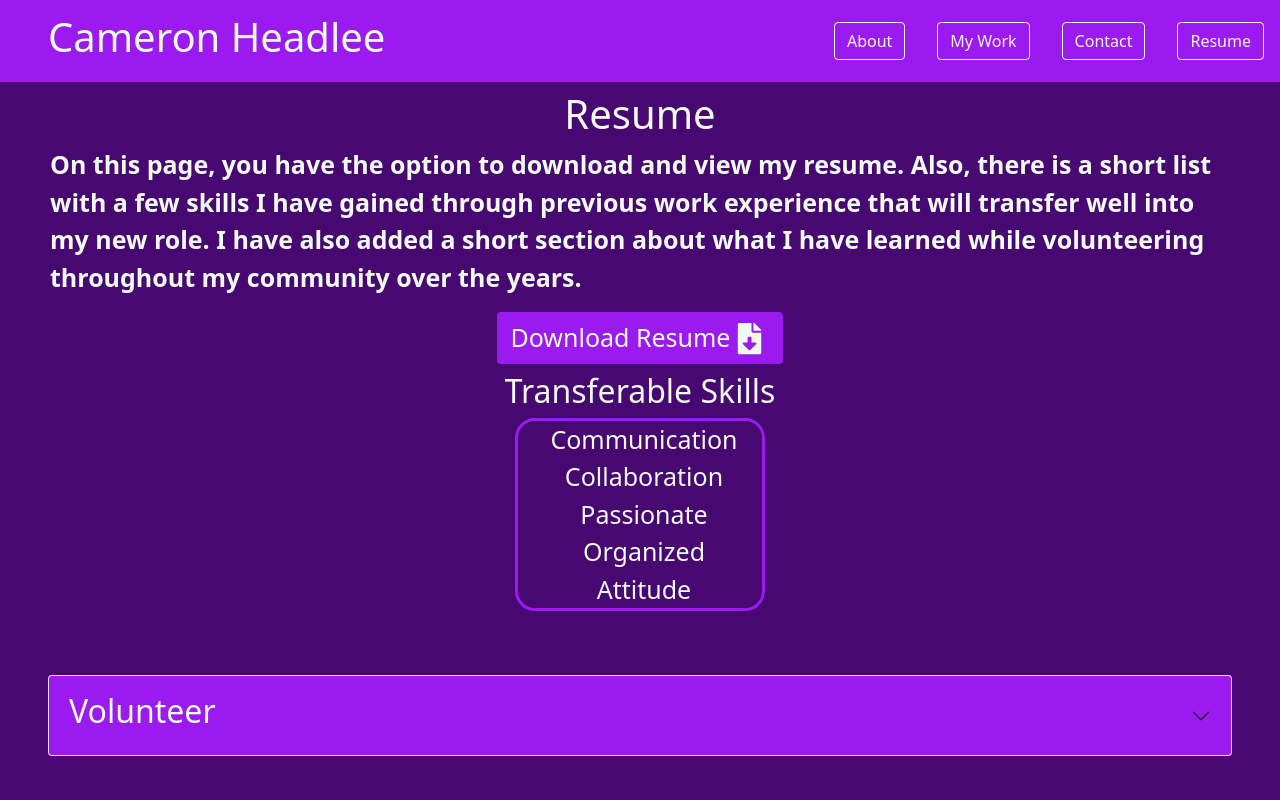
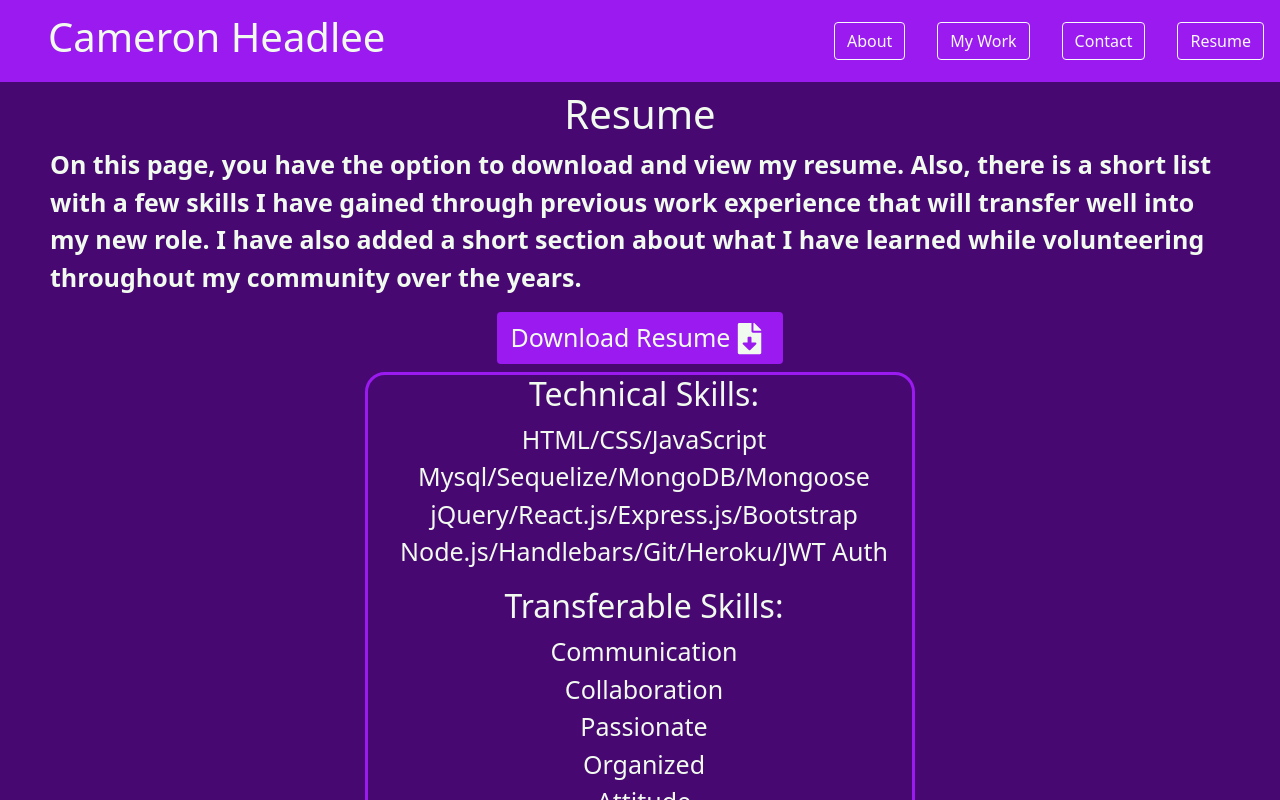
Before and after one commit to CameronHeadlee/R-Portfolio, a React (Create React App) app: page /Resume in a window 1280 px wide. Shown: the top 800 px of the page. Built offline with nearby package versions, Linux system fonts and the light colour scheme.

Commit message:
Added update Resume and technical skills list to Resume page.

```diff
--- a/src/components/pages/Resume.js
+++ b/src/components/pages/Resume.js
@@ -24,18 +24,21 @@ function Resume() {
                 </Button>
               </a>
             </div>
-              <div className='d-flex justify-content-center'>
-                <h2>Transferable Skills</h2>
-              </div>
-                <div className='d-flex justify-content-center'>
+              <div className='d-flex justify-content-center flex-wrap'>
                   <ul className='list'>
+                  <h2 className='text-center me-4'>Technical Skills:</h2>
+                    <li className='text-center me-4'>HTML/CSS/JavaScript</li>
+                    <li className='text-center me-4'>Mysql/Sequelize/MongoDB/Mongoose</li>
+                    <li className='text-center me-4'>jQuery/React.js/Express.js/Bootstrap</li>
+                    <li className='text-center me-4'>Node.js/Handlebars/Git/Heroku/JWT Auth</li>
+                  <h2 className='text-center me-4 pt-3'>Transferable Skills:</h2>
                     <li className='text-center me-4'>Communication</li>
                     <li className='text-center me-4'>Collaboration</li>
                     <li className='text-center me-4'>Passionate</li>
                     <li className='text-center me-4'>Organized</li>
                     <li className='text-center me-4'>Attitude</li>
                   </ul>
-                </div>
+              </div>
                   <div className='d-flex justify-content-center py-5 px-5'>
                     <Accordion>
                       <Accordion.Item eventKey="0">
```
Also changed, not shown: 1 other file (tests, documents, lock files or other folders).
